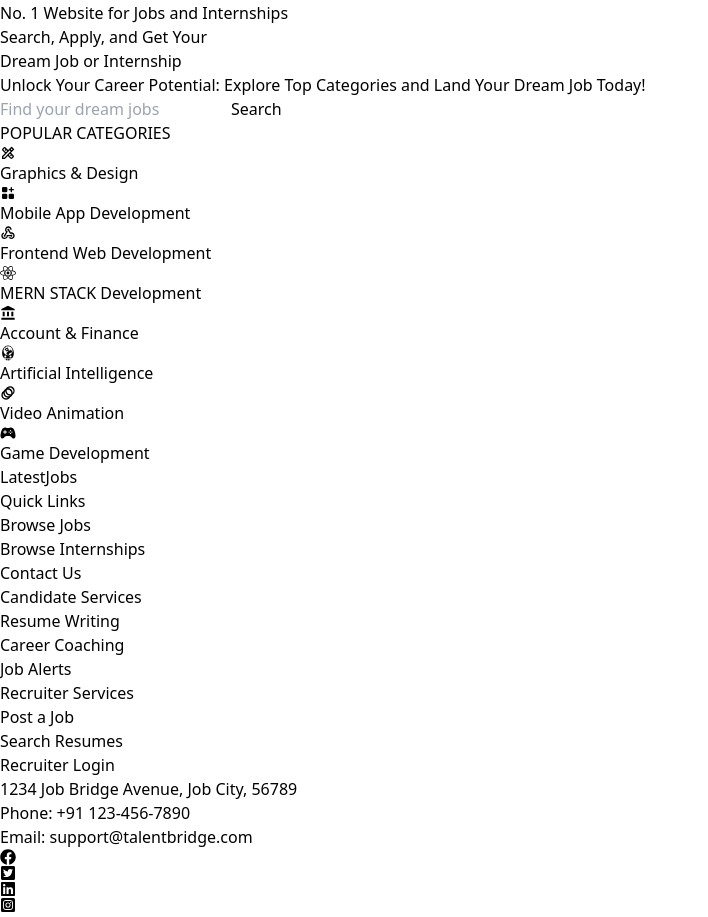
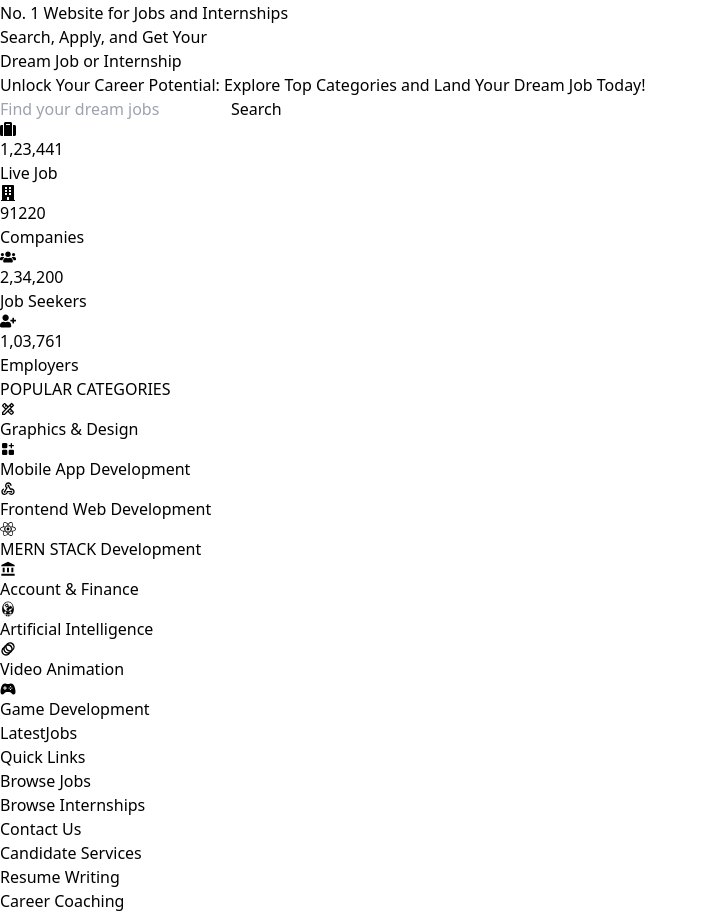
Before and after one commit to kunal-216/Job-Portal, a React (Vite) app in the folder frontend/: page / in a window 1280 px wide. Shown: the part 840-1757 px from the top of the page, without its empty margins (0-708 px from the left). Built offline with nearby package versions, Linux system fonts and the light colour scheme.

Commit message:
first commit

```diff
--- /dev/null
+++ b/frontend/src/components/Cards/Cards.jsx
@@ -0,0 +1,11 @@
+import React from 'react'
+
+const Cards = () => {
+  return (
+    <div>
+      Cards
+    </div>
+  )
+}
+
+export default Cards
--- a/frontend/src/components/Category/Category.jsx
+++ b/frontend/src/components/Category/Category.jsx
@@ -19,8 +19,8 @@ const Category = () => {
 
     return (
         <div className="categories text-center mt-12">
-            <h3 className="text-2xl font-bold mb-6">POPULAR CATEGORIES</h3>
-            <div className="banner flex justify-center gap-8 flex-wrap">
+            <h3 className="text-3xl font-bold mb-6">POPULAR CATEGORIES</h3>
+            <div className="banner flex justify-center gap-[2.5rem] flex-wrap">
                 {categories.map((element) => {
                     return (
                         <div className="card bg-gradient-to-r from-blue-400 to-purple-400 text-black w-36 h-36 rounded-lg flex flex-col items-center justify-center shadow-lg" key={element.id}>
--- a/frontend/src/components/Header/Header.jsx
+++ b/frontend/src/components/Header/Header.jsx
@@ -1,10 +1,38 @@
 import React from 'react';
 import heroImg from './heroImg.jpg';
+import { FaBuilding, FaSuitcase, FaUsers, FaUserPlus } from "react-icons/fa";
 
 const Header = () => {
+  const details = [
+    {
+      id: 1,
+      title: "1,23,441",
+      subTitle: "Live Job",
+      icon: <FaSuitcase />,
+    },
+    {
+      id: 2,
+      title: "91220",
+      subTitle: "Companies",
+      icon: <FaBuilding />,
+    },
+    {
+      id: 3,
+      title: "2,34,200",
+      subTitle: "Job Seekers",
+      icon: <FaUsers />,
+    },
+    {
+      id: 4,
+      title: "1,03,761",
+      subTitle: "Employers",
+      icon: <FaUserPlus />,
+    },
+  ];
   return (
+    <>
       <div className="flex flex-col lg:flex-row items-center justify-between py-8 px-6 lg:px-20 bg-white">
-      <div className="flex justify-center lg:w-1/2">
+        <div className="flex justify-center lg:w-[45%]">
           <img
             src={heroImg}
             alt="Hero"
@@ -12,14 +40,16 @@ const Header = () => {
           />
         </div>
 
-      <div className="flex flex-col items-center lg:items-start lg:w-1/2 mt-8 lg:mt-0 lg:ml-10">
+        <div className="flex flex-col items-center lg:items-start lg:w-[55%] mt-8 lg:mt-0 lg:ml-10">
           <span className="px-4 py-2 rounded-full bg-gray-100 text-[#F83002] font-medium">
             No. 1 Website for Jobs and Internships
           </span>
-        <h1 className="text-3xl lg:text-5xl font-bold text-center lg:text-left mt-5">
+
+          <h1 className="text-3xl lg:text-6xl font-bold text-center lg:text-left mt-5 leading-9">
             Search, Apply, and Get Your <br />
             <span className="text-[#3B82F6]">Dream Job or Internship</span>
           </h1>
+
           <p className="text-center text-teal-700 lg:text-left mt-4 ml-1">
             Unlock Your Career Potential: Explore Top Categories and Land Your Dream Job Today!
           </p>
@@ -36,6 +66,23 @@ const Header = () => {
           </div>
         </div>
       </div>
+      <div className="details flex justify-center mt-5">
+        <div className="grid grid-cols-2 gap-8 lg:grid-cols-4">
+          {details.map((element) => (
+            <div
+              className="card bg-white shadow-lg rounded-lg p-6 flex flex-col items-center text-center"
+              key={element.id}
+            >
+              <div className="icon text-3xl text-blue-500 mb-4">{element.icon}</div>
+              <div className="content">
+                <p className="text-2xl font-semibold">{element.title}</p>
+                <p className="text-gray-500">{element.subTitle}</p>
+              </div>
+            </div>
+          ))}
+        </div>
+      </div>
+    </>
   );
 };
 
--- a/frontend/src/components/index.js
+++ b/frontend/src/components/index.js
@@ -3,3 +3,4 @@ export {default as Header} from "../components/Header/Header"
 export {default as Footer} from "../components/Footer/Footer"
 export {default as Category} from "../components/Category/Category"
 export {default as LatestJobs} from "../components/LatestJobs/LatestJobs"
+export {default as Cards} from "../components/Cards/Cards"
```
Lines whose indentation alone changed are shown as unchanged.
